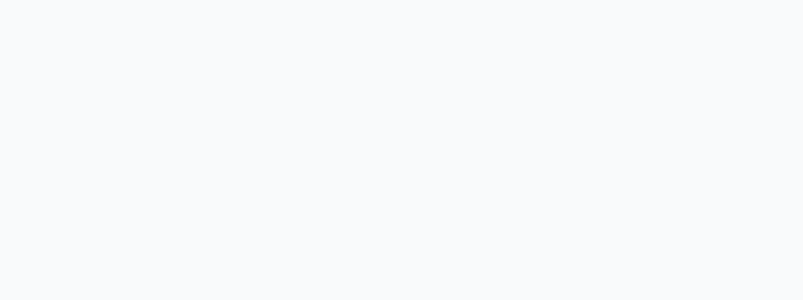
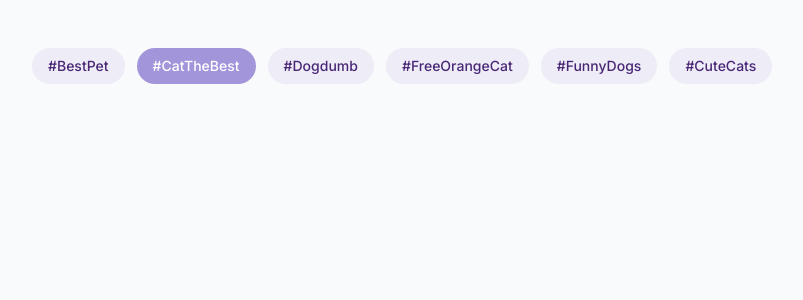
Before and after one commit to MGquentinMG/Developpement-applications-distribuees, a Next.js app in the folder frontend/: page / in a window 1280 px wide. Shown: the top 300 px of the page, without its empty margins (0-803 px from the left). Built offline with nearby package versions, Linux system fonts and the light colour scheme.

Commit message:
feat: Suggestionbar

```diff
--- a/frontend/src/app/page.tsx
+++ b/frontend/src/app/page.tsx
@@ -1,6 +1,19 @@
+import ThemeSuggestions from "../components/Suggestionsbar/Suggestionsbar";
+
 export default function Home() {
+  // SIMULATION BACKEND : IL FAUDRA SUPPRIMER PLUS TARD ET FAIRE L'APPEL DU BACKEND
+  const trendingThemes = [
+    "BestPet",
+    "CatTheBest",
+    "Dogdumb",
+    "FreeOrangeCat",
+    "FunnyDogs",
+    "CuteCats"
+  ];
   return (
     <main className="min-h-screen bg-gray-50 p-4">
+      <ThemeSuggestions themes={trendingThemes} />
+
 
     </main>
   );
--- /dev/null
+++ b/frontend/src/components/Suggestionsbar/Suggestionsbar.tsx
@@ -0,0 +1,16 @@
+import Button from "../Button/Button";
+import { ThemeSuggestionsProps } from "@/src/types/ThemesSuggestions";
+
+export default function ThemeSuggestions({ themes }: ThemeSuggestionsProps) {
+  return (
+    <section className="mt-8 pl-4">
+      <div className="flex gap-3 overflow-x-auto pr-4 pb-2 [&::-webkit-scrollbar]:hidden [-ms-overflow-style:none] scrollbar-none">
+        {themes.map((theme, index) => (
+          <div key={theme} className="shrink-0">
+            <Button label={theme} defaultActive={index === 1} />
+          </div>
+        ))}
+      </div>
+    </section>
+  );
+}
--- /dev/null
+++ b/frontend/src/types/ThemesSuggestions.ts
@@ -0,0 +1,3 @@
+export interface ThemeSuggestionsProps {
+  themes: string[];
+}
```
Also changed, not shown: 1 other file (tests, documents, lock files or other folders).
